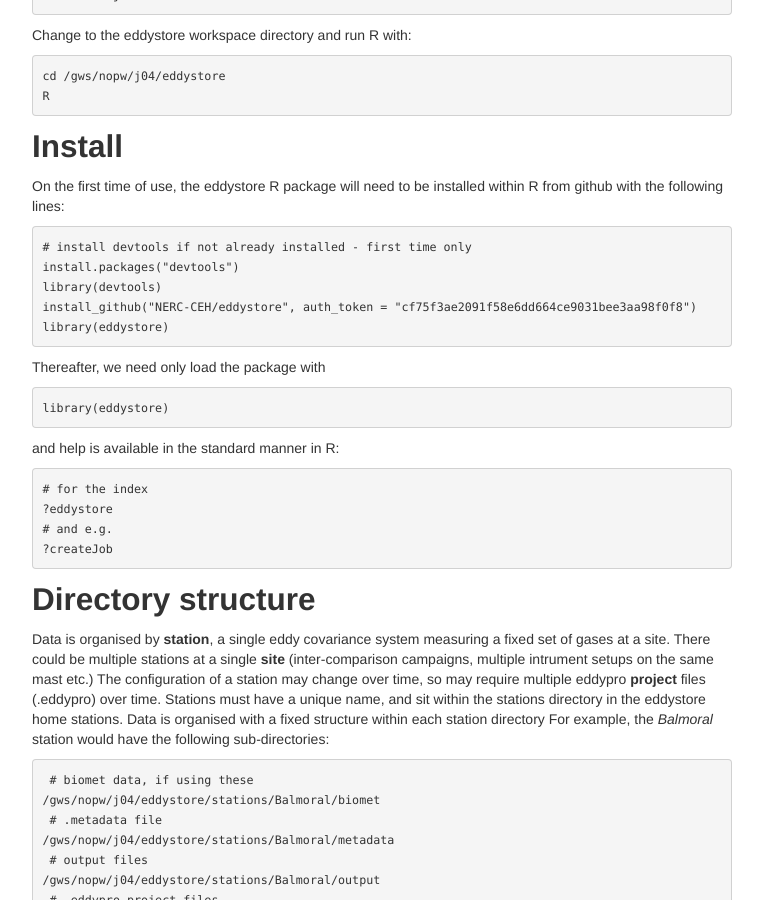
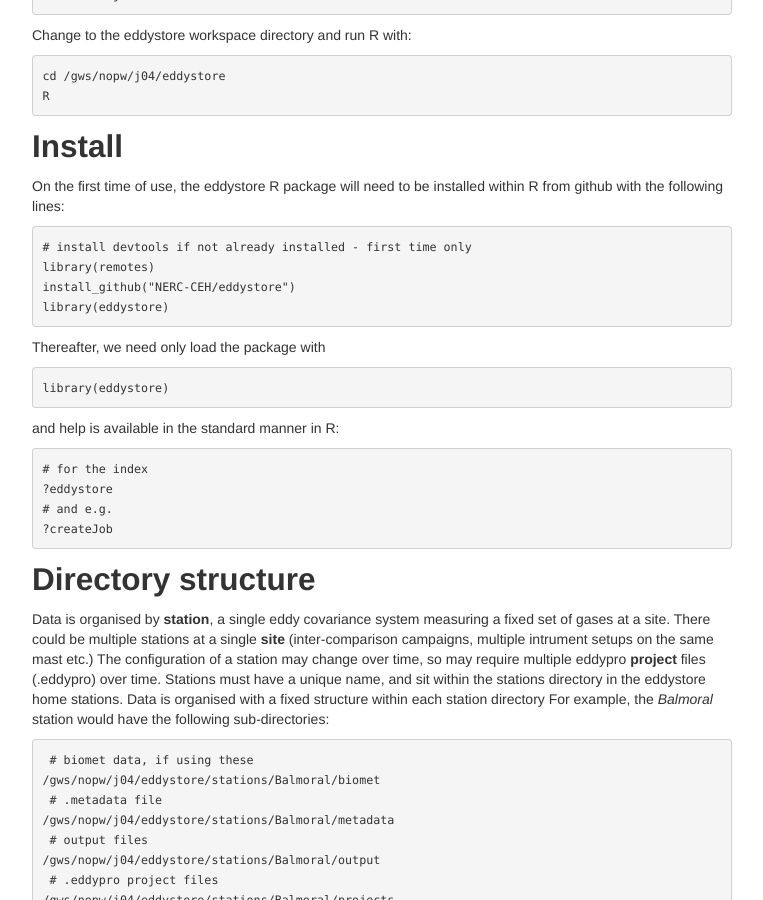
Before and after one commit to NERC-CEH/eddystore, a Jekyll site: the page built from pages/use_eddystore.md, in a window 1280 px wide and 900 px high, scrolled down 519 px. Shown: the whole window, without its empty margins (258-1021 px from the left). Built offline with Jekyll 4.4.1, drawn with Linux system fonts in a browser that asks for light colours; our own code applies the rules of GitHub Pages for plain Markdown files.

Commit message:
remove auth_token

````diff
--- a/pages/use_eddystore.md
+++ b/pages/use_eddystore.md
@@ -40,9 +40,8 @@ On the first time of use, the eddystore R package will need to be installed with
 
 ```r
 # install devtools if not already installed - first time only
-install.packages("devtools")
-library(devtools)
-install_github("NERC-CEH/eddystore", auth_token = "cf75f3ae2091f58e6dd664ce9031bee3aa98f0f8")
+library(remotes)
+install_github("NERC-CEH/eddystore")
 library(eddystore)
 ```
 <!--- } -->
````
